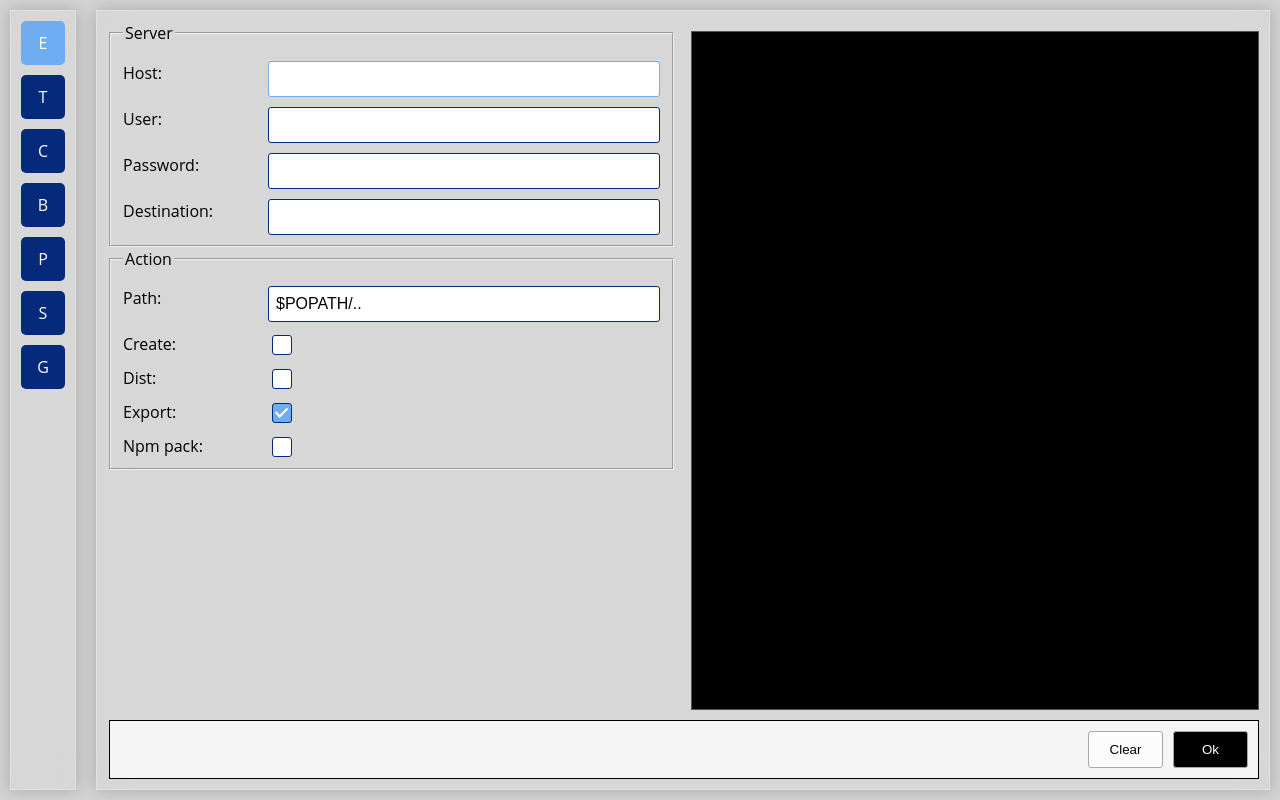
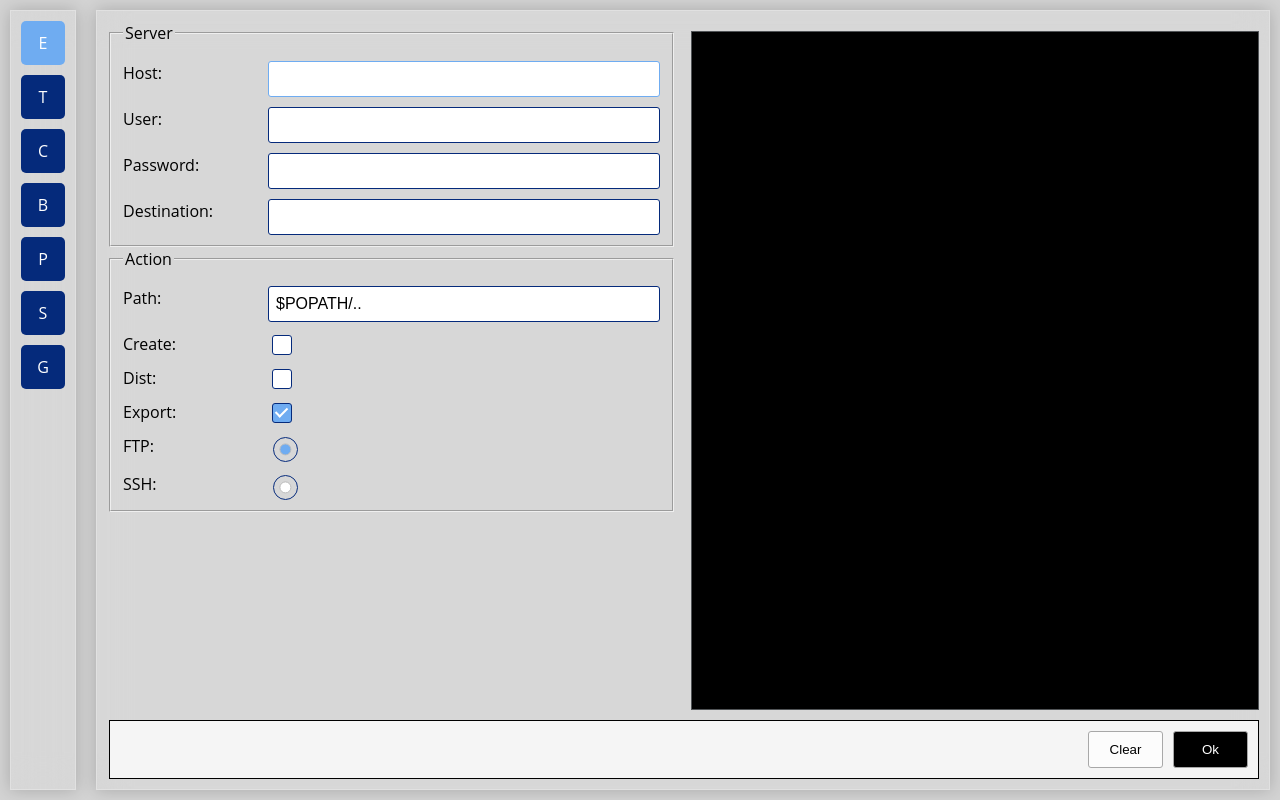
Before and after one commit to Dreadlord1981/devx, a React (Vite) app: page / in a window 1280 px wide. Built offline with nearby package versions, Linux system fonts and the light colour scheme.

Commit message:
Added support for ftp or ssh when exporting

```diff
--- a/src/App.jsx
+++ b/src/App.jsx
@@ -30,7 +30,8 @@ function App() {
 		repo: "portfolio",
 		repoes: [],
 		path: "$POPATH/..",
-		first: true
+		first: true,
+		ftp: true
 	});
 
 	let [theme, setTheme] = useState({
@@ -430,11 +431,26 @@ function App() {
 		}));
 	};
 
+	function onFtpChange(i_event) {
+
+		var i_target = i_event.target;
+		var value = i_target.value;
+
+		let o_copy = {...exporter};
+
+		o_copy.ftp = Boolean.apply(null, [parseInt(value)]);
+
+		setExporter(params => ({
+			...o_copy
+		}));
+	};
+
+
 	return (
 		<BrowserRouter>
 			<Routes>
-				<Route path="*" element={ <Exporter state={exporter} onCheckChange={onCheckChange} onInputChange={onInputChange} onRepoChange={onRepoChange} selected={selected} onPathChange={onPathChange} onFirst={onFirst} /> } />
-				<Route path="/exporter" element={ <Exporter state={exporter} onCheckChange={onCheckChange} onInputChange={onInputChange} onRepoChange={onRepoChange} selected={selected} onPathChange={onPathChange} onFirst={onFirst} /> } />
+				<Route path="*" element={ <Exporter state={exporter} onCheckChange={onCheckChange} onInputChange={onInputChange} onRepoChange={onRepoChange} selected={selected} onPathChange={onPathChange} onFirst={onFirst} onFtpChange={onFtpChange} /> } />
+				<Route path="/exporter" element={ <Exporter state={exporter} onCheckChange={onCheckChange} onInputChange={onInputChange} onRepoChange={onRepoChange} selected={selected} onPathChange={onPathChange} onFirst={onFirst} onFtpChange={onFtpChange} /> } />
 				<Route path="/theme" element={ <Theme state={theme} onCheckChange={onThemeCheckChange} onInputChange={onThemeInputChange} onThemeChange={onThemeChange} packages={packages} selected={selectedPackages} onPackageChange={onPackageChange} /> } />
 				<Route path="/creator" element={ <Creator state={creator} onInputChange={onCreatorInputChange} onCheckChange={onCreatorCheckChange} getProjectConfig={getProjectConfig} onProjectChange={onCreatorProjectCheckChange} /> } />
 				<Route path="/builder" element={ <Builder state={builder} onInputChange={onBuilderInputChange} options={buildOptions} /> } />
--- a/src/components/Exporter.jsx
+++ b/src/components/Exporter.jsx
@@ -10,6 +10,7 @@ function Exporter(props) {
 	let f_first = props.onFirst;
 	let repoes = state.repoes;
 	let first = state.first;
+	let ftp = state.ftp;
 
 	const logRef = useRef(null);
 	const inputRef = useRef(null);
@@ -28,6 +29,11 @@ function Exporter(props) {
 		});
 
 		return b_found;
+	}
+
+	function isFtpSelected(b_value) {
+
+		return ftp == b_value;
 	}
 
 	function updatestatus(o_payload, b_done) {
@@ -185,10 +191,14 @@ function Exporter(props) {
 								<label className="field-label" htmlFor="export">Export:</label>
 								<input type="checkbox" onChange={props.onCheckChange} checked={state.export} className="field-input" name="export"></input>
 							</div>
-							<div className="field-wrapper">
-								<label className="field-label" htmlFor="pack">Npm pack:</label>
-								<input type="checkbox" onChange={props.onCheckChange} checked={state.pack} className="field-input" name="pack"></input>
-							</div>
+							 <div className="field-wrapper">
+                                <label className="field-label" htmlFor="ftp-input">FTP:</label>
+                                <input type="radio" checked={isFtpSelected(true)} className="field-input" onChange={props.onFtpChange} id="ftp-input" value="1" name="ftp"></input>
+                            </div>
+                            <div className="field-wrapper">
+                                <label className="field-label" htmlFor="ssh-input">SSH:</label>
+                                <input type="radio" checked={isFtpSelected(false)} className="field-input" onChange={props.onFtpChange} id="ssh-input" value="0" name="ftp"></input>
+                            </div>
 						</fieldset>
 						{repoes.length > 0 &&
 							<fieldset disabled={working} className="flex overflow-auto">
```
